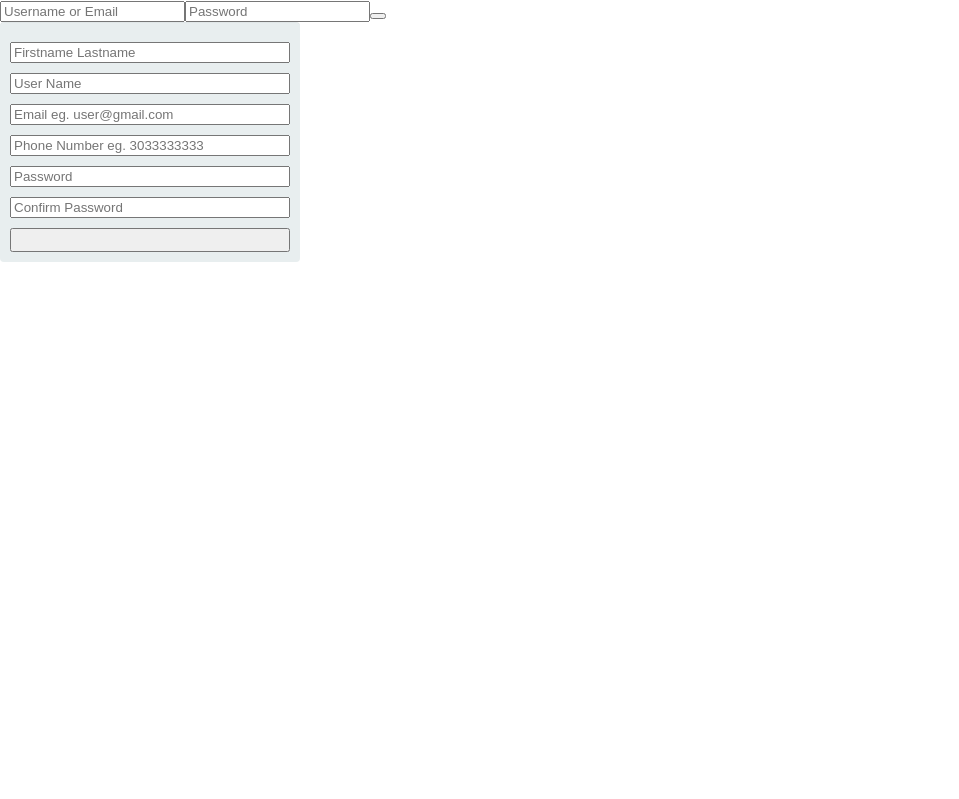
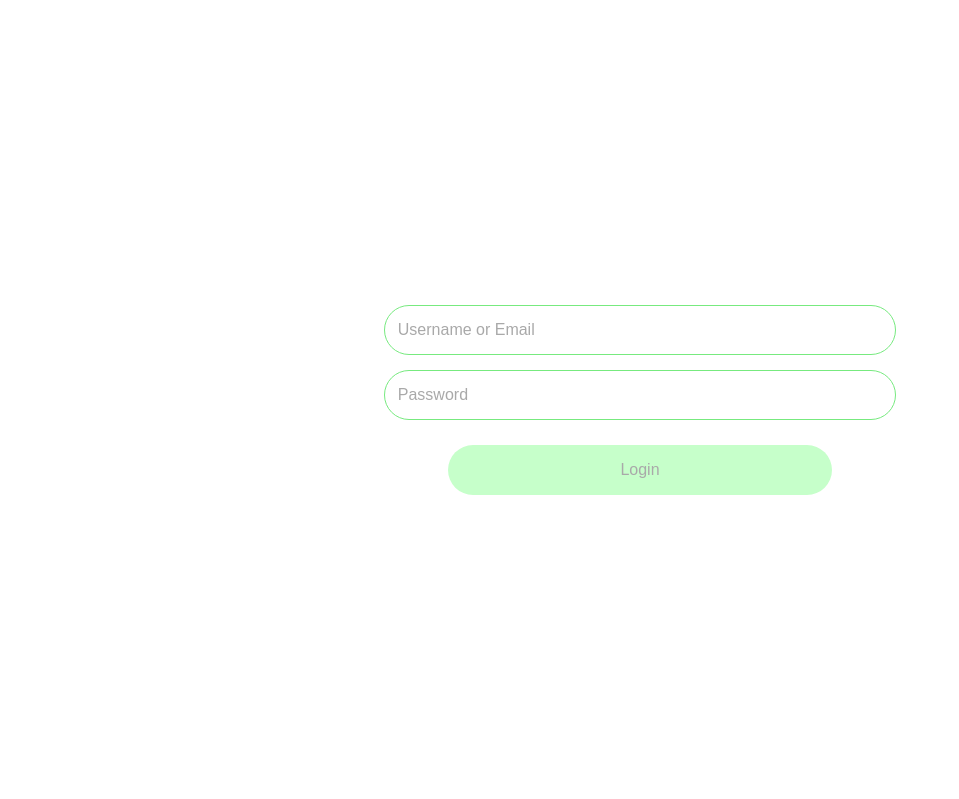
Before and after one commit to flachman03/Lets-Hang-React-Web, a React (Create React App) app: page / in a window 1280 px wide. Shown: the top 799 px of the page, without its empty margins (0-959 px from the left). Built offline with nearby package versions, Linux system fonts and the light colour scheme.

Commit message:
Add input and button styling for LoginForm component

```diff
--- a/src/Components/LoginForm/LoginForm.js
+++ b/src/Components/LoginForm/LoginForm.js
@@ -52,7 +52,7 @@ export class LoginForm extends React.PureComponent {
           placeholder="Login"
           type="submit"
           onClick={e => this.handleCreateUser(e)}
-        ></button>
+        >Login</button>
       </form>
     );
   }
--- a/src/Components/LoginForm/LoginForm.scss
+++ b/src/Components/LoginForm/LoginForm.scss
@@ -0,0 +1,46 @@
+.loginform {
+  display: flex;
+  flex-direction: column;
+  align-items: center;
+  justify-content: center;
+  width: 100%;
+  height: 100vh;
+}
+
+.loginform__input {
+  width: 40%;
+  height: 50px;
+  border-radius: 40px;
+  border: 1px solid #77ea7f;
+  margin-bottom: 15px;
+  outline: none;
+  padding-left: 1%;
+  font-size: 1rem;
+  &:hover {
+    box-shadow: 0 1px 6px 0 rgba(32, 33, 36, 0.28);
+    box-shadow: 0 1px 6px 0 rgba(119, 234, 127, 0.78);
+  }
+}
+
+.loginform__input::placeholder {
+  font-size: 1rem;
+  color: darkgray;
+}
+
+.loginform__submitbtn {
+  width: 30%;
+  height: 50px;
+  border-radius: 40px;
+  border: none;
+  outline: none;
+  margin-top: 10px;
+  background-color: #c6ffca;
+  font-size: 1rem;
+  color: darkgray;
+  &:hover {
+    cursor: pointer;
+    color: white;
+    background-color: #77ea7f;
+    box-shadow: 0 1px 6px 0 rgba(119, 234, 127, 0.48);
+  }
+}
```
